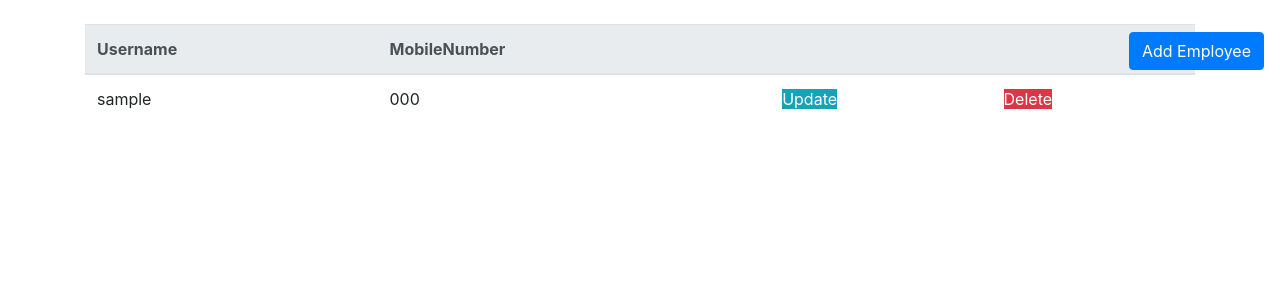
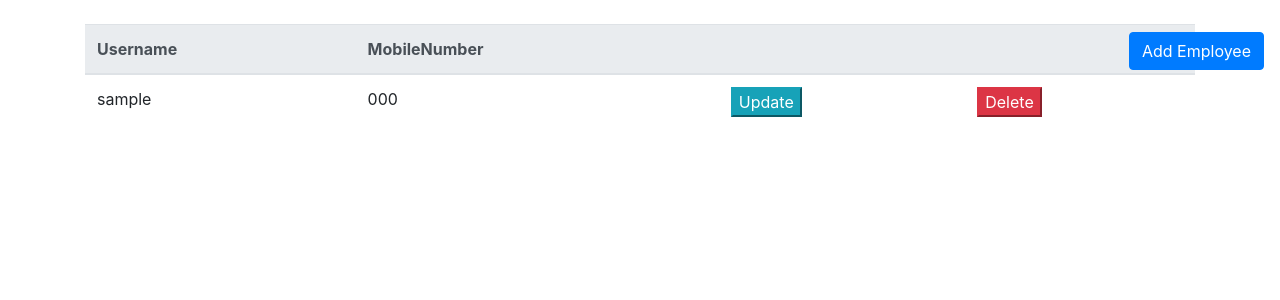
Before and after one commit to vishwa7p/mb_assignment, a Django app: page /mb_demoapp/home in a window 1280 px wide. Shown: the part 78-378 px from the top of the page. Run offline with Django 3.2, Linux system fonts and the light colour scheme; tables that the repository leaves empty hold one stand-in row (values such as "Sample post"); some libraries are stand-ins or nearby versions.

Commit message:
modified button design in home page

```diff
--- a/mb_demopro/mb_demoapp/sending_email.py
+++ b/mb_demopro/mb_demoapp/sending_email.py
@@ -3,7 +3,7 @@ from sendgrid.helpers.mail import Mail
 from mb_demopro import settings
 
 from celery import Celery
-app = Celery('tasks', broker='pyamqp://guest@localhost//')
+app = Celery('sending_email', broker='pyamqp://guest@localhost//')
 
 
 @app.task
--- a/mb_demopro/mb_demoapp/templates/home.html
+++ b/mb_demopro/mb_demoapp/templates/home.html
@@ -33,8 +33,8 @@
         <tr>
             <td>{{emp.username}}</td>
             <td>{{emp.mobile_number}}</td>
-            <td><a href="{% url 'emp_update' emp.id %}" class="btn-info">Update</a></td>
-            <td><a href="{% url 'emp_delete' emp.id %}" class="btn-danger">Delete</a></td>
+            <td><a href="{% url 'emp_update' emp.id %}"><button class="btn-info"> Update</button></a></td>
+            <td><a href="{% url 'emp_delete' emp.id %}"><button class="btn-danger">Delete</button></a></td>
         </tr>
         {% endfor %}
     </tbody>
```
